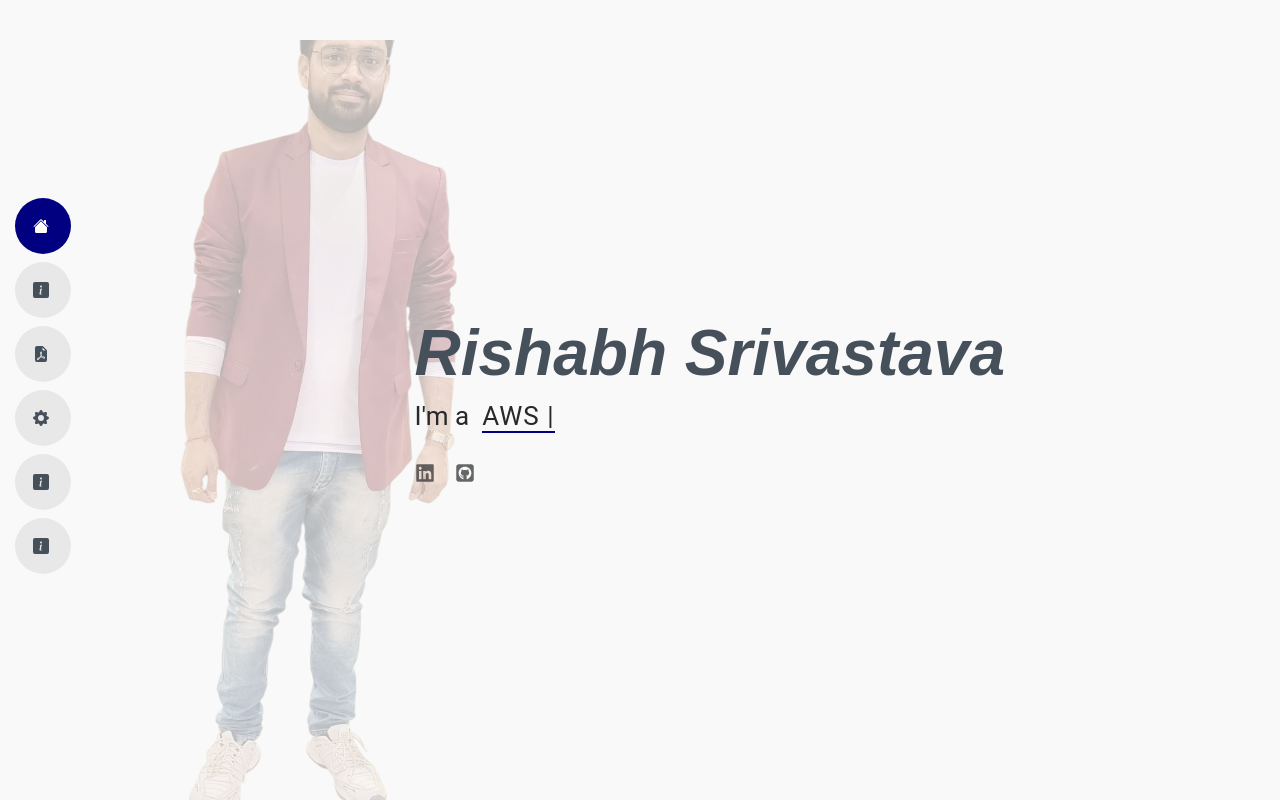
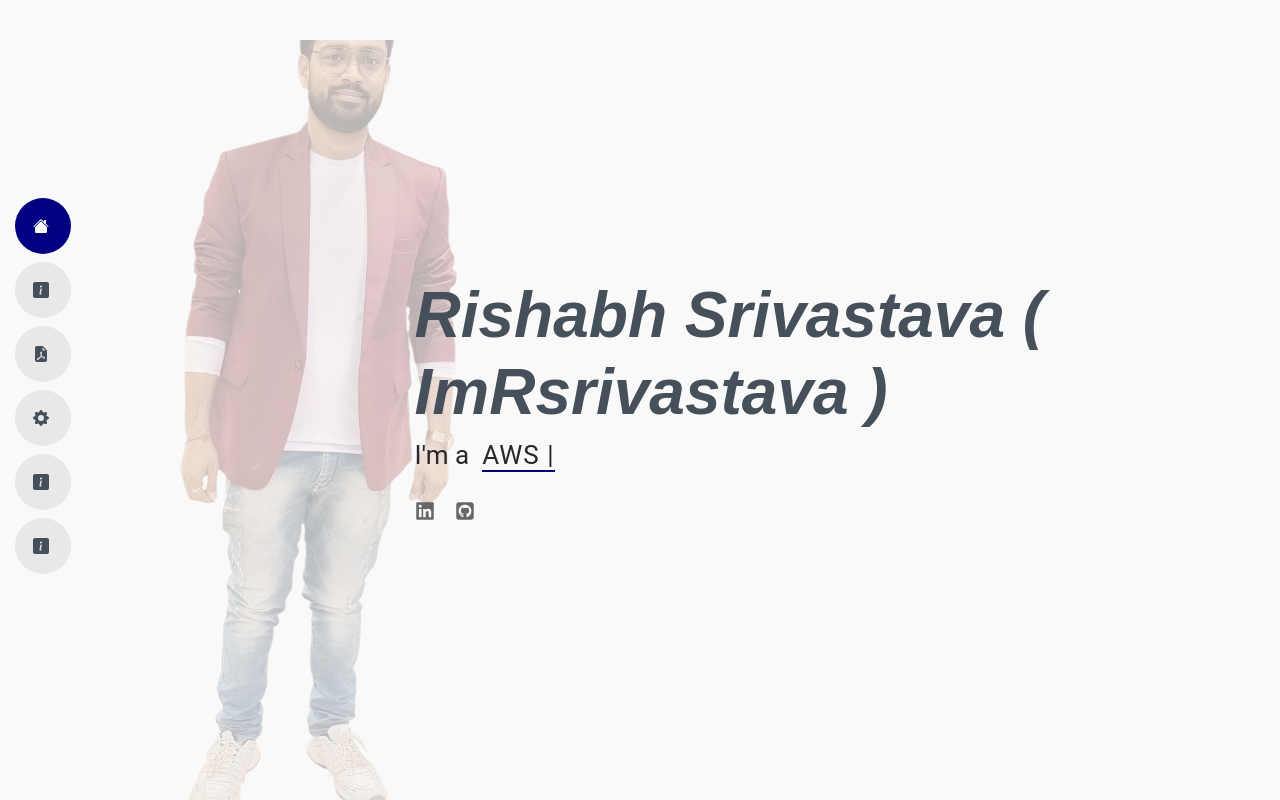
Before and after one commit to ImRsrivastava/my-tech-profile, a React (Vite) app: page / in a window 1280 px wide. Built offline with nearby package versions, Linux system fonts and the light colour scheme.

Commit message:
modified in component files

```diff
--- a/src/components/Index.jsx
+++ b/src/components/Index.jsx
@@ -28,7 +28,7 @@ const Index = () => {
                 <div className="container zoom-in-animate">
                     <div className="row justify-content-center">
                         <div className="offset-3 col-lg-8">
-                            <h2><i> Rishabh Srivastava </i></h2>
+                            <h2><i> Rishabh Srivastava ( ImRsrivastava ) </i></h2>
                             <p>I&apos;m a &nbsp;
                                 <span ref={el} className="typed" data-typed-items="AWS Cloud and DevOps Engineer, AWS Infra Engineer, Senior Backend Engineer, Cloud and Infrastructure Engineer"></span>
                                 <span className="typed-cursor typed-cursor--blink" aria-hidden="true"></span>
```
